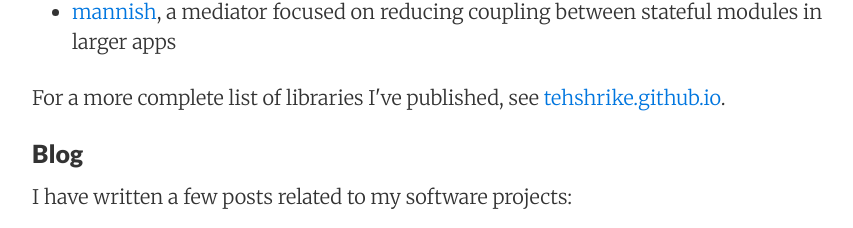
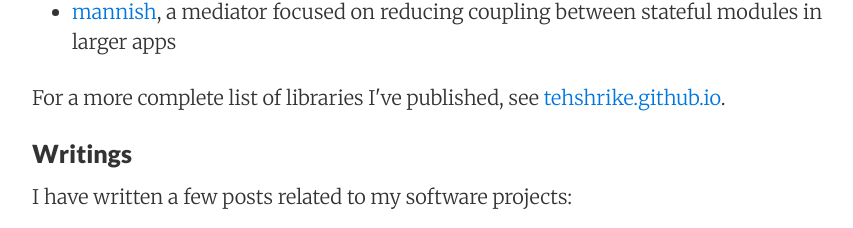
Before and after one commit to TehShrike/resume, a website: page index.html in a window 1280 px wide. Shown: the part 2815-3043 px from the top of the page, without its empty margins (196-1049 px from the left). Drawn offline with Linux system fonts and the light colour scheme.

Commit message:
Changing heading name

```diff
--- a/index.html
+++ b/index.html
@@ -74,7 +74,7 @@
 <li><a href="https://github.com/TehShrike/mannish">mannish</a>, a mediator focused on reducing coupling between stateful modules in larger apps</li>
 </ul>
 <p>For a more complete list of libraries I've published, see <a href="https://tehshrike.github.io/">tehshrike.github.io</a>.</p>
-<h3>Blog</h3>
+<h3>Writings</h3>
 <p>I have written a few posts related to my software projects:</p>
 <ul>
 <li><a href="https://joshduff.com/2014-11-22-noddity.md">Writing Noddity</a></li>
```
Also changed, not shown: readme.md.
